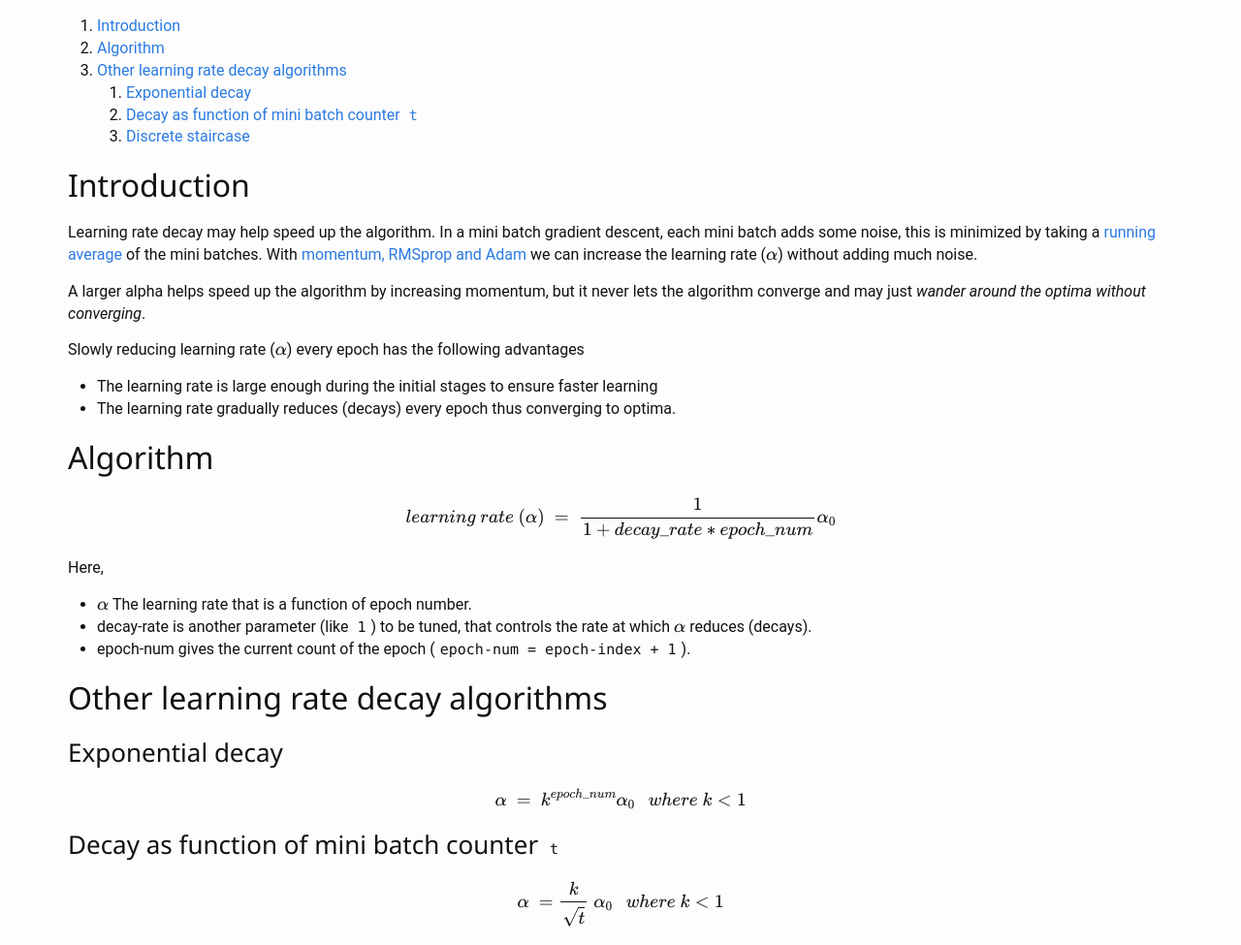
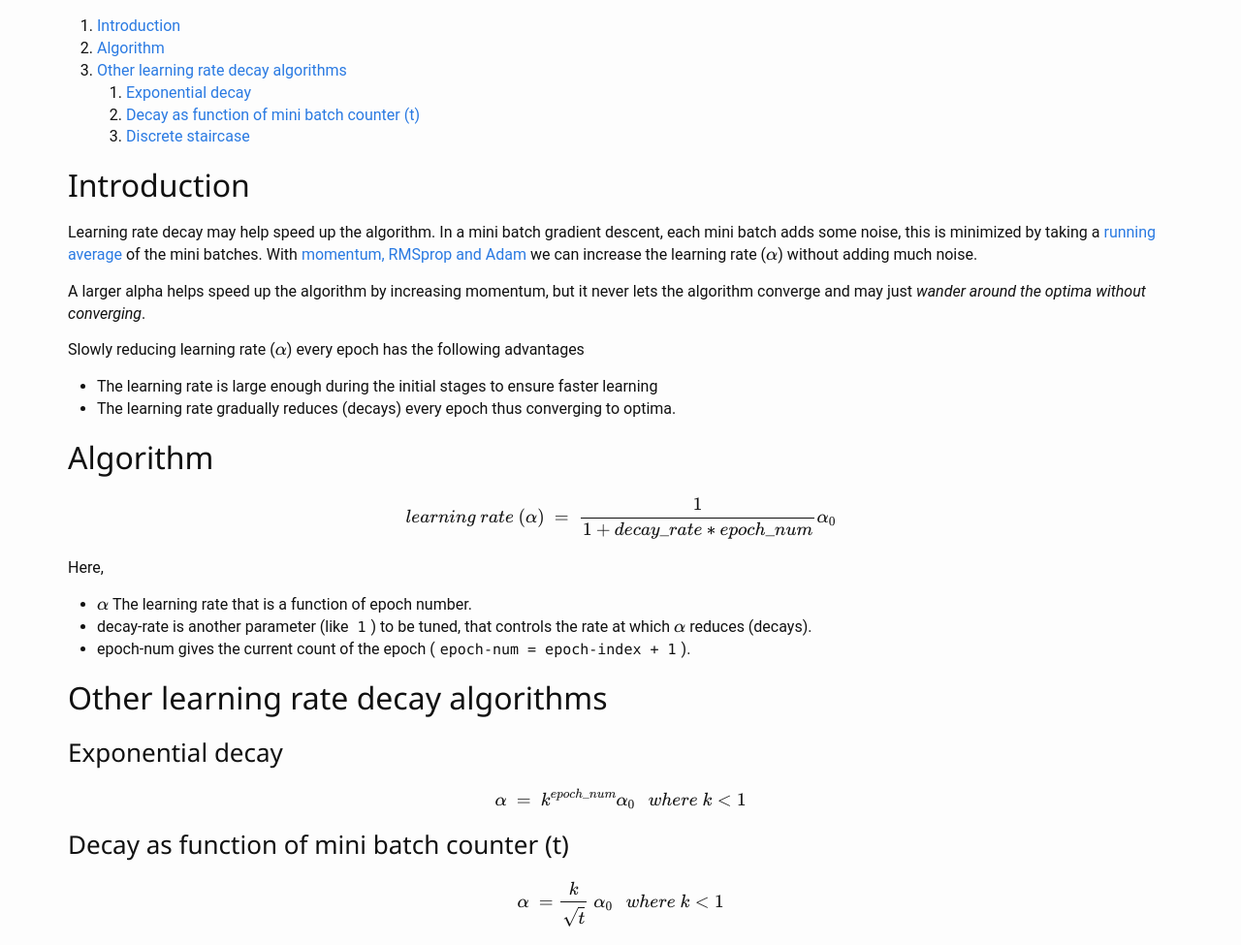
Before and after one commit to cafeduke/cafeduke.github.io, a Jekyll site: the page built from _posts/deeplearning/2017-11-24-learning-rate-decay.md, in a window 1280 px wide. Shown: the part 224-1199 px from the top of the page at 97% size. Built offline with Jekyll 4.4.1, drawn with Linux system fonts in a browser that asks for light colours; formulas are drawn with MathJax 3.

```diff
--- a/_posts/deeplearning/2017-11-24-learning-rate-decay.md
+++ b/_posts/deeplearning/2017-11-24-learning-rate-decay.md
@@ -40,7 +40,7 @@ $$
 \alpha \ = \ k^{epoch\_num} \alpha_{0} \ \ \ where \ k < 1
 $$
 
-## Decay as function of mini batch counter `t`
+## Decay as function of mini batch counter (t)
 
 $$
 \alpha \ = \frac{k}{\sqrt{t}} \ \alpha_{0} \ \ \ where \ k < 1
```
